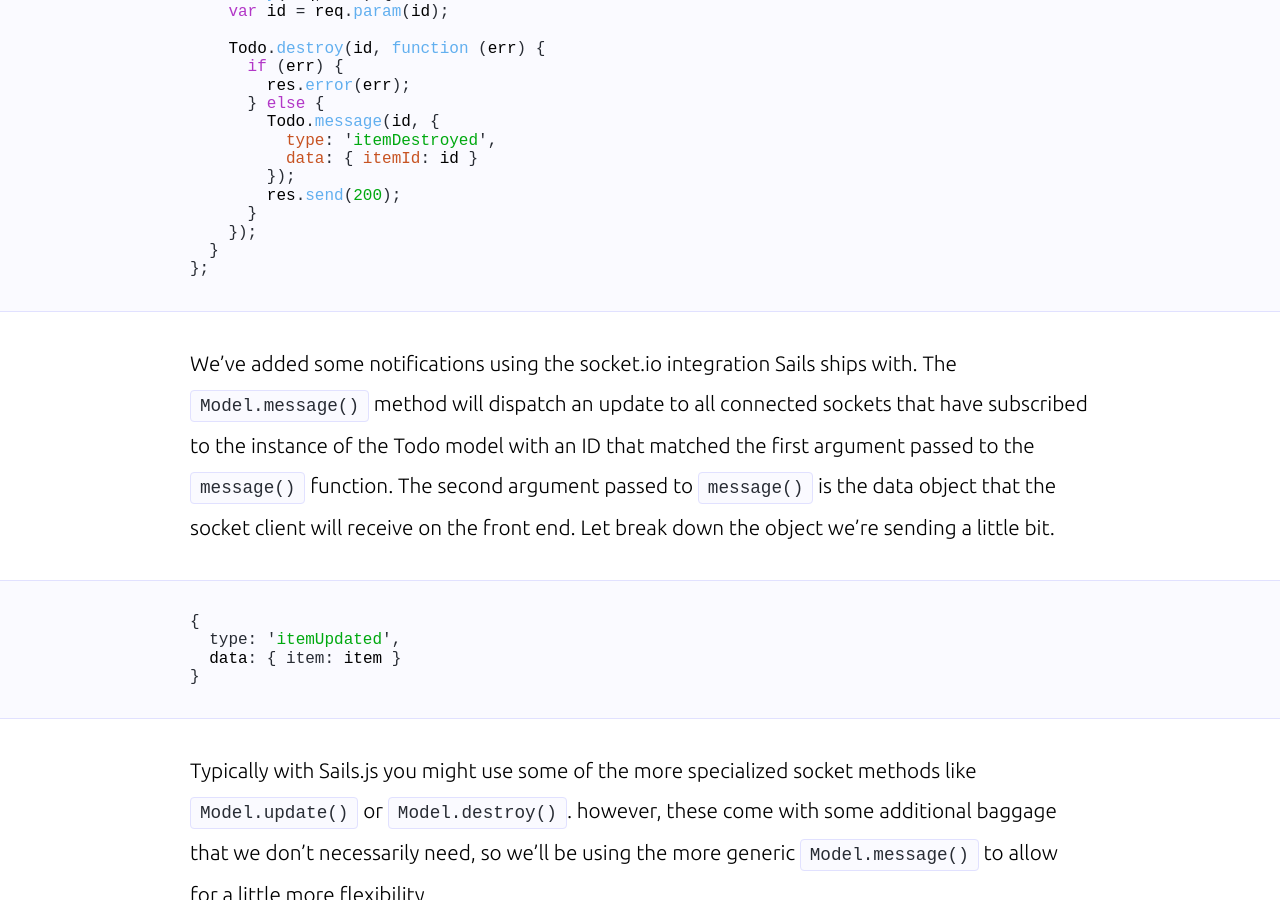
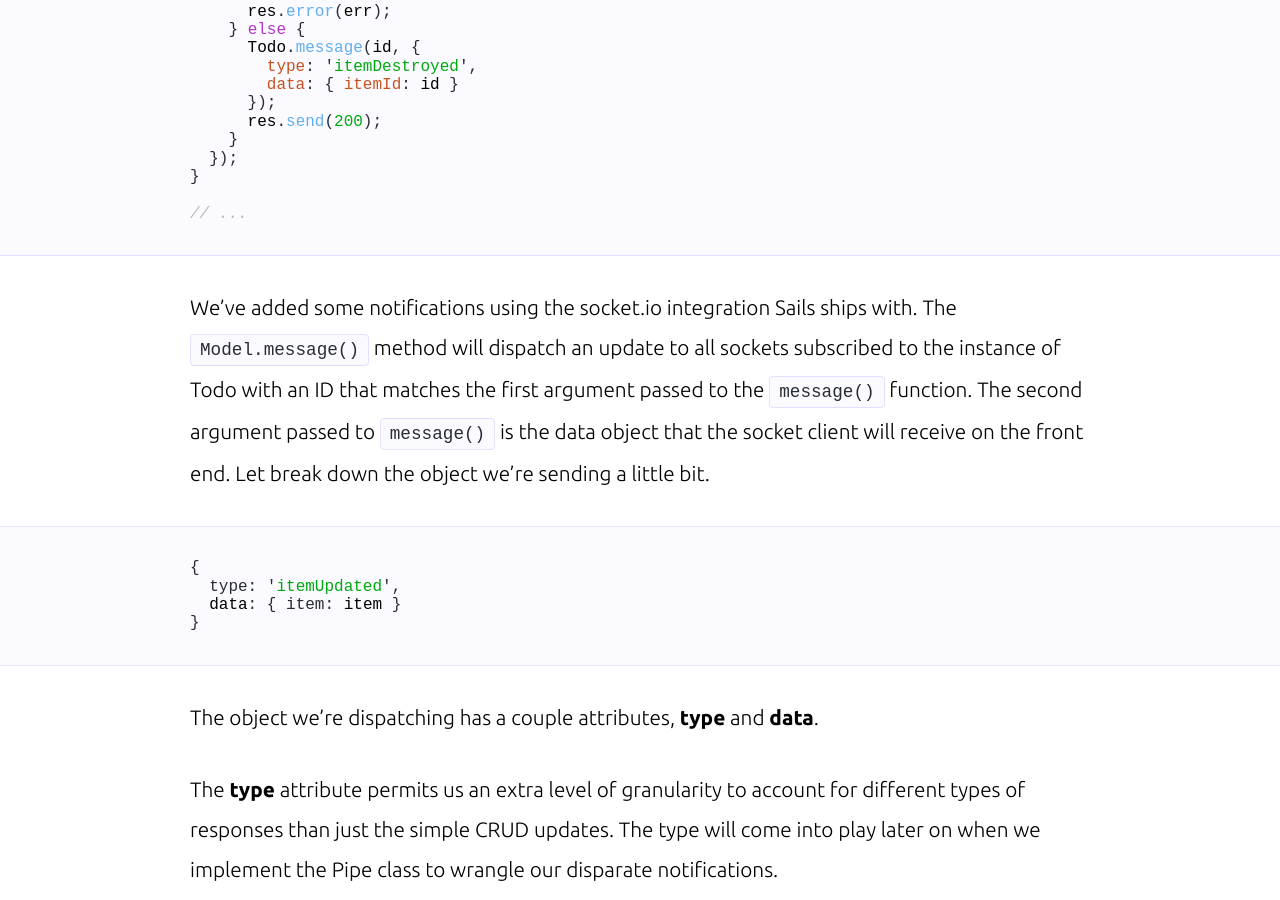
Before and after one commit to sstadt/jekyll-portfolio, a Jekyll site: the page built from _posts/2017-11-12-centralize-sailsjs-sockets-with-a-pipe.markdown, in a window 1280 px wide and 900 px high, scrolled down 8383 px. Built offline with Jekyll 4.4.1, drawn with Linux system fonts in a browser that asks for light colours; nearby versions of some CDN libraries; comment, search, counter and statistics services are not loaded; some of the changed text lies outside the part shown.

Commit message:
copy changes to 11/12 article

```diff
--- a/_posts/2017-11-12-centralize-sailsjs-sockets-with-a-pipe.markdown
+++ b/_posts/2017-11-12-centralize-sailsjs-sockets-with-a-pipe.markdown
@@ -33,9 +33,9 @@ io.socket.on('game', function (message) {
 });
 {% endhighlight %}
 
-It worked, but it was terrible. Just a series of if/else statements designed as a catch all for the disparate types of data I might bring back from the back end. What made things even worse was that I had no good place to stick the socketHandler code, so it ended up living in it's own file outside of the Vue.js component I was using for the application logic, making context a tedious thing to keep track of and complicating testing.
+It worked, but it was terrible. Just a series of if/else statements designed as a catch all for the disparate types of data I might bring back from the API. What made things even worse was that I had no good place to stick the socketHandler code, so it ended up living in it's own file outside of the component I was using for the application logic, making context a tedious thing to keep track of and complicating testing.
 
-The next best solution, however, was to start spreading socket handlers throughout my scripts and handle them all individually. That might be more readable, but it's not very DRY. So I decided to give the overwatch pipe a try. After some tears and refactoring my application logic was much better organized and far more readable.
+The next best solution, however, was to start spreading socket handlers throughout my scripts and handle them all individually. That might be more readable, but it's not very DRY. So I decided to give the overwatch pipe a try, and after some tears and refactoring my code was much better organized and far more readable.
 
 {% highlight javascript %}
 // Set up the GamePipe
@@ -56,7 +56,7 @@ Context is easier to keep track of. Responses from the back end are passed to th
 
 ## Project Setup
 
-To show how a pipe can be built, let's build a simple todo list app. In doing so, we'll combine a couple different types of socket updates together to help show the usefulness of the pipe architecture. If you'd like to skip ahead and just grab the code, [click here](#pipe_class)!
+To show how a pipe can be built, let's build a simple todo list app. In doing so, we'll combine a couple different types of socket updates together to help show the usefulness of the pipe class. If you'd like to skip ahead and just grab the code, [click here](#pipe_class)!
 
 To start, we need a new sails app. While we're at it let's go ahead and add a collection.
 
@@ -66,7 +66,7 @@ cd todo-pipe
 sails generate api todo
 {% endhighlight %}
 
-Just a couple more housekeeping items to take care of, open up **/config/models.js** and uncomment line 30, `migrate: 'alter'`. Otherwise, sails will badger you about that setting every time you lift the application. You can connect to a database if you like, but that is beyond the scope of this tutorial. This tutorial will be using the default file storage for our collections.
+Just a couple more housekeeping items to take care of, open up **/config/models.js** and uncomment line 30, `migrate: 'alter'`. Otherwise, sails will badger us about that setting every time we lift the application. You can connect to a database if you like, but that is beyond the scope of this tutorial. This tutorial will be using the default file storage for our collections.
 
 One last thing before we get going is to overwrite **/views/homepage.ejs** with the following markup:
 
@@ -220,53 +220,54 @@ module.exports = {
 
 Now the app should work exactly the same as before, but we've set up subscriptions in the get and create methods so that all connected users will be able to listen for updates on the model. While Sails sets up blueprint routes for these operations for us, having these custom controller actions will allow us to dispatch notifications in the next step.
 
-{:.warning}
+{:.info}
 To set up watchers for adding items to the list, we would need to have a model to subscribe to that can push notifications to the user. For the sake of brevity, we'll be restricting this app to update and destroy notifications.
 
 ## Setting up Notifications
 
-Now that we have a place on the backend actions to inject code, let's add some notifications. Open up **/api/controllers/TodoController.js** and update the **update** and **destroy** actions to look like this:
+Now that we have a place in the API to inject code, let's add some notifications. Open up **/api/controllers/TodoController.js** and update the **update** and **destroy** actions to look like this:
 
 {% highlight javascript %}
 module.exports = {
-  // ...
+// ...
 
-  update(req, res) {
-    var id = req.param('id');
-    var checked = req.param('checked');
+update(req, res) {
+  var id = req.param('id');
+  var checked = req.param('checked');
 
-    Todo.update(id, { checked: checked }, function (err, item) {
-      if (err) {
-        res.error(err);
-      } else {
-        Todo.message(id, {
-          type: 'itemUpdated',
-          data: { item: item[0] }
-        });
-        res.json(item[0]);
-      }
-    });
-  },
+  Todo.update(id, { checked: checked }, function (err, item) {
+    if (err) {
+      res.error(err);
+    } else {
+      Todo.message(id, {
+        type: 'itemUpdated',
+        data: { item: item[0] }
+      });
+      res.json(item[0]);
+    }
+  });
+},
 
-  destroy(req, res) {
-    var id = req.param(id);
+destroy(req, res) {
+  var id = req.param(id);
 
-    Todo.destroy(id, function (err) {
-      if (err) {
-        res.error(err);
-      } else {
-        Todo.message(id, {
-          type: 'itemDestroyed',
-          data: { itemId: id }
-        });
-        res.send(200);
-      }
-    });
-  }
-};
+  Todo.destroy(id, function (err) {
+    if (err) {
+      res.error(err);
+    } else {
+      Todo.message(id, {
+        type: 'itemDestroyed',
+        data: { itemId: id }
+      });
+      res.send(200);
+    }
+  });
+}
+
+// ...
 {% endhighlight %}
 
-We've added some notifications using the socket.io integration Sails ships with. The `Model.message()` method will dispatch an update to all connected sockets that have subscribed to the instance of the Todo model with an ID that matched the first argument passed to the `message()` function. The second argument passed to `message()` is the data object that the socket client will receive on the front end. Let break down the object we're sending a little bit.
+We've added some notifications using the socket.io integration Sails ships with. The `Model.message()` method will dispatch an update to all sockets subscribed to the instance of Todo with an ID that matches the first argument passed to the `message()` function. The second argument passed to `message()` is the data object that the socket client will receive on the front end. Let break down the object we're sending a little bit.
 
 {% highlight javascript %}
 {
@@ -275,13 +276,11 @@ We've added some notifications using the socket.io integration Sails ships with.
 }
 {% endhighlight %}
 
-Typically with Sails.js you might use some of the more specialized socket methods like `Model.update()` or `Model.destroy()`. however, these come with some additional baggage that we don't necessarily need, so we'll be using the more generic `Model.message()` to allow for a little more flexibility.
-
 The object we're dispatching has a couple attributes, **type** and **data**.
 
-You might think we only need the data, but in order to streamline all updates into a single pipe we need to be more consistent with the notifications we're sending. Since we'll also need some level of granularity to account for different types of responses I've packaged response specific data into the data property of the notification object. The type will come into play later on when we implement the Pipe class to wrangle our disparate notifications.
+The **type** attribute permits us an extra level of granularity to account for different types of responses than just the simple CRUD updates. The type will come into play later on when we implement the Pipe class to wrangle our disparate notifications.
 
-To make sure our updates will be received by users other than ourselves, we'll need to pull our callback handlers out of the `io.socket.post()` callbacks and build out some `io.socket.on()` handlers to update the page. This will allow application updates to come through our notifications instead of immediately after making a post request.
+To send our updates to all connected users, we'll need to pull our callback handlers out of the `io.socket.post()` callbacks and build out some `io.socket.on()` handlers to update the page. This will allow application updates to come through our notifications instead of the post callback handlers.
 
 Switch over to **/assets/js/app.js** and let's post callbacks out into a socket update handler:
 
@@ -322,12 +321,13 @@ io.socket.on('todo', function (message) {
 });
 {% endhighlight %}
 
-So this is a step in the right direction. We've pulled the handlers out of the post callbacks and dropped then into a socket update handler. This means that if another user were to update any of these items, we would get a push notification from sails and be able to update our own DOM to reflect the updated todo data.
+So this is a step in the right direction. We've pulled the handlers out of the post callbacks and dropped them into a socket update handler. This means that if another user were to update any of these items, we would get a push notification from sails and be able to update our own DOM to reflect the updated todo data. You can test this by loading the page in a couple different tabs.
 
 But you can already see how different types of requests can start contributing to difficult to read code. Imagine adding another half dozen handlers on the same model and the socket handler can quickly become bloated and difficult to maintain.
 
 It is time at long last to clean this up with a pipe!
 
+<div id="pipe_class"></div>
 ## new Pipe('model')
 
 Let's add a new JavaScript file, **/assets/js/_Pipe.js**. I've prepended the underscore to make sure this file gets added to the DOM *before* **app.js**, but if you prefer, you can configure the asset ordering in **/tasks/pipeline.js**. Drop the following code into **_Pipe.js** and then restart your Sails app.
@@ -357,9 +357,9 @@ class Pipe {
 
 Let's break this down real quick...
 
-The constructor takes a single string argument **model**. This is passed to the `io.socket.on` method much like we've been doing manually so far. The constructor will register a listener for the model that's passed in. Any socket messages received by the handler will be checked for type - which we added to all our `message()` calls on the back end. If a handler has been registered to the Pipe, it will pass the data received from the socket message to the handler's callback function.
+The constructor takes a single string argument **model**. This is passed to the `io.socket.on` method much like we've been doing manually so far. The constructor will register a listener for the model that's passed in. Any socket messages received by the handler will be checked for type - which we added to all our `message()` calls in the API. If a handler has been registered to the Pipe, it will pass the data received from the socket message to the handler's callback function.
 
-To register a callback to the Pipe, we can call the `on()` method, which takes a **type** and **callback** method which are a string and function respectively.
+To register a callback to the Pipe, we can call the `on()` method, which takes the **type** and **callback** arguments, which are a string and function respectively.
 
 Now that we have a pipe in place we can update our code to use the new class like so:
 
@@ -381,7 +381,7 @@ todoPipe.on('itemDestroyed', itemDestroyed);
 
 So we've completely replaced the notification handling with calls to `Pipe.on()`, making our handlers more consistent, and more readable. We've also updated the handler functions to assume we're receiving the raw response data for better consistency.
 
-While this example app is not necessarily large enough to see some real optimization using this technique, any sails app that relies heavily on sockets could see a huge amount of optimization and code consolidation using this, or a similar technique. Not only can this help to clean up any number of socket handlers, but the Pipe class can now be used as a single point of configuration for any middleware you might want to add to your front end code like CSRF or JWT token management, or any number of third party authentication or API calls.
+While this example app is not necessarily large enough to see some real optimization using this technique, any sails app that relies heavily on sockets could see a huge amount of optimization and code consolidation using this, or a similar technique.
 
 Like this solution or have a better one? Let me know in the comments below!
 
```
